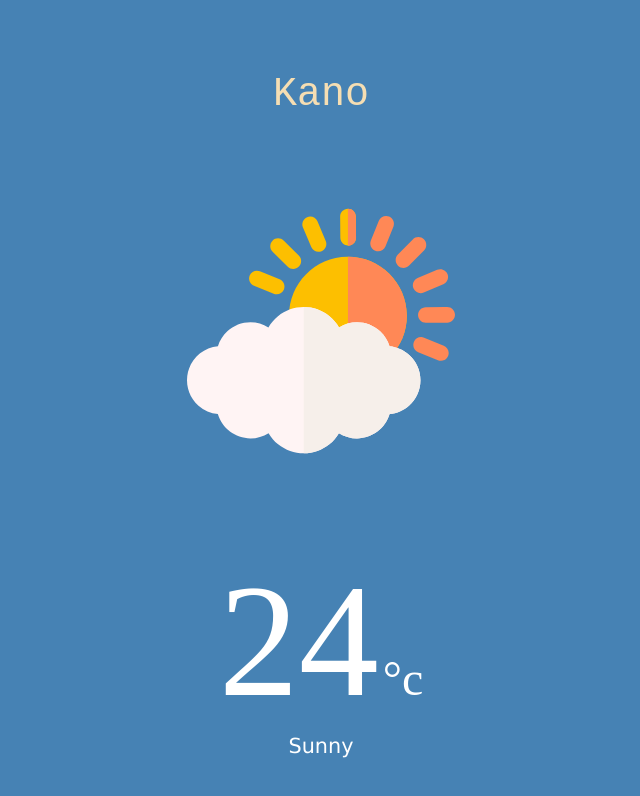
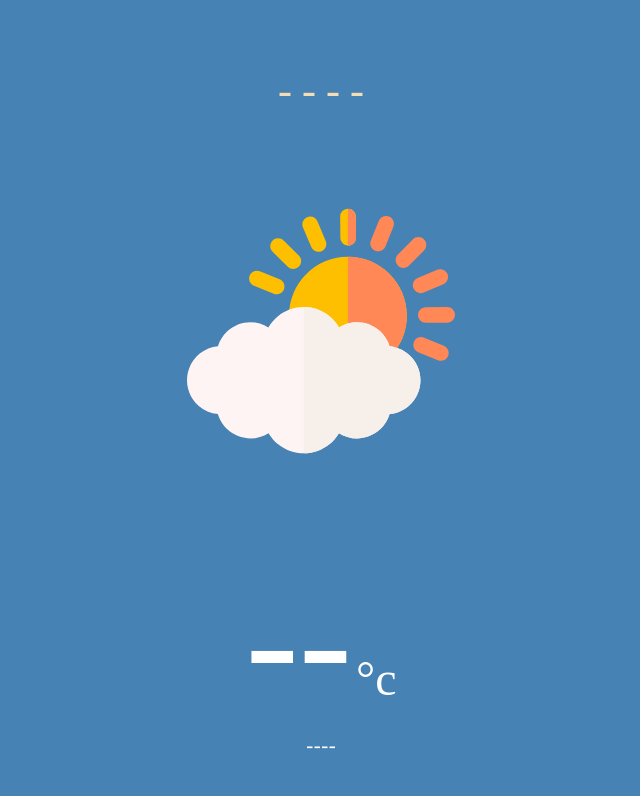
Before and after one commit to aliyukabir1/weather-app, a plain HTML site: page index.html in a window 1280 px wide. Shown: the whole page, without its empty margins (319-959 px from the left). Drawn offline with Linux system fonts and the light colour scheme.

Commit message:
change some placeholders

```diff
--- a/index.html
+++ b/index.html
@@ -11,16 +11,16 @@
 
     <div id="app-container">
         <div id="location">
-            <p>Kano</p>
+            <p>----</p>
         </div>
 
         <div id="temperature">
             <img id="temp-icon" src="./icons/clouds.svg" alt="">
-            <p><span id="temp-value">24</span> <span id="temp-unit">&#176c</span></p>
+            <p><span id="temp-value">--</span> <span id="temp-unit">&#176c</span></p>
         </div>
 
         <div id="climate">
-            <p>Sunny</p>
+            <p>----</p>
         </div>
     </div>
 
```
